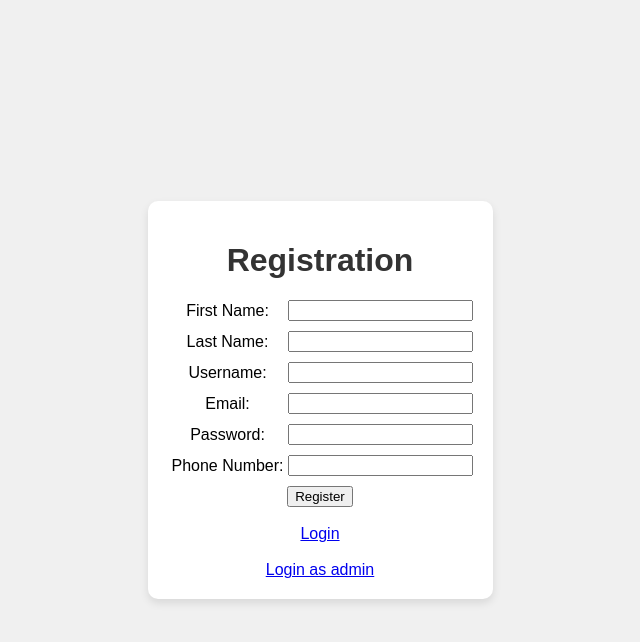
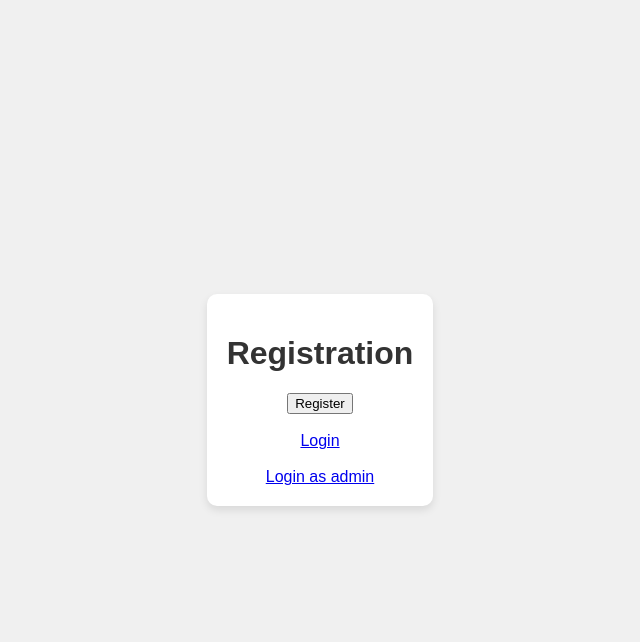
Before and after one commit to Lee-Sock/SWAP-Phase2, a PHP site: page /registration.php in a window 1280 px wide. Shown: the top 642 px of the page, without its empty margins (320-960 px from the left). Run offline with PHP 8.4, Linux system fonts and the light colour scheme.

Commit message:
slayyyy2

```diff
--- a/webStore/public/registration.php
+++ b/webStore/public/registration.php
@@ -1,11 +1,16 @@
 <?php
+// Include the configuration file
 require_once 'config.php';
 
+// Check if the user is already logged in, redirect to addtocart.php
 if(isset($_SESSION["login"]) && $_SESSION["login"] === true){
     header("Location: addtocart.php");
     exit();
 }
+
+// Handle user registration form submission
 if(isset($_POST["submit"])){
+    // Get user registration form data
     $firstname = $_POST["firstname"];
     $lastname = $_POST["lastname"];
     $username = $_POST["username"];
@@ -13,48 +18,51 @@ if(isset($_POST["submit"])){
     $password = password_hash($_POST["password"], PASSWORD_DEFAULT);
     $phoneno = $_POST["phoneno"];
 
+    // Check for duplicate entries in the database
     $duplicate = mysqli_query($conn, "SELECT * FROM user
                                       WHERE username = '$username'
                                       OR email = '$email'
                                       OR phoneno = '$phoneno'");
 
+    // Display an alert if there are duplicate entries
     if (mysqli_num_rows($duplicate) > 0) {
-        echo
-        "<script> alert('Username or Email or PhoneNo Is Already Taken'); </script>";
+        echo "<script> alert('Username or Email or PhoneNo Is Already Taken'); </script>";
+    } else {
+        // Insert user data into the user table
+        $query = "INSERT INTO user VALUES('', '$email','$password','$username','$firstname','$lastname','$phoneno')";
+        mysqli_query($conn, $query);
 
-    }
-    else{
-        $query = "INSERT INTO user VALUES('', '$email','$password','$username','$firstname','$lastname','$phoneno')";
-        mysqli_query($conn,$query);
-        $query2 = $con->prepare("SELECT * FROM user WHERE username = ?");
-        $query2 ->bindValue(1,$username); //bind the parameters
-        $query2 -> execute();
-        $resultUserid = $query2->fetchALL();
+        // Retrieve the user ID of the registered user
+        $query2 = $conn->prepare("SELECT * FROM user WHERE username = ?");
+        $query2->bindValue(1, $username); // Bind the parameters
+        $query2->execute();
+        $resultUserid = $query2->fetchAll();
+
+        // Insert a corresponding record into the cart table for the registered user
         foreach ($resultUserid as $row){
-            $query3= $conn->prepare("INSERT INTO `cart` (`cartid`, `userid`) VALUES (?,?)");
-            $query3->bind_param('ss',$row["userid"], $row["userid"]); //bind the parameters
-            if ($query3->execute()){ //execute query
+            $query3 = $conn->prepare("INSERT INTO `cart` (`cartid`, `userid`) VALUES (?,?)");
+            $query3->bind_param('ss', $row["userid"], $row["userid"]); // Bind the parameters
+
+            // Execute the query
+            if ($query3->execute()){
                 echo "";
-            }else{
+            } else {
                 echo "Error executing query.";
             }
         }
-        echo
-        "<script> alert('Registration Successful'); </script>";
 
+        // Display a success message for successful registration
+        echo "<script> alert('Registration Successful'); </script>";
     }
-
 }
 ?>
-
-
 
 <!DOCTYPE html>
 <html lang="en" dir="ltr">
 <head>
     <meta charset="utf-8">
+    <title>Registration</title>
     <link rel="stylesheet" href="styles.css">
-		<title>Registration</title>
 </head>
 
 <body style="font-family: Arial, sans-serif;
@@ -65,62 +73,26 @@ if(isset($_POST["submit"])){
             height: 100vh;
             margin: 0;">
 
-
-
     <div style="background-color: white;
             padding: 20px;
             border-radius: 10px;
             box-shadow: 0 4px 8px rgba(0, 0, 0, 0.1);
             text-align: center;">
 
-
         <h1>Registration</h1>
-
-
 
         <form action="" method="post" autocomplete="off"
               style="display: flex; flex-direction: column; align-items: center;">
-
-
-            <div style="display: flex; flex-direction: row; align-items: center; margin-bottom: 10px;">
-                <label for="firstname" style="width: 120px;">First Name:</label>
-                <input type="text" name="firstname" id="firstname" required value="">
-            </div>
-
-            <div style="display: flex; flex-direction: row; align-items: center; margin-bottom: 10px;">
-                <label for="lastname" style="width: 120px;">Last Name:</label>
-                <input type="text" name="lastname" id="lastname" required value="">
-            </div>
-
-            <div style="display: flex; flex-direction: row; align-items: center; margin-bottom: 10px;">
-                <label for="username" style="width: 120px;">Username:</label>
-                <input type="text" name="username" id="username" required value="">
-            </div>
-
-            <div style="display: flex; flex-direction: row; align-items: center; margin-bottom: 10px;">
-                <label for="email" style="width: 120px;">Email:</label>
-                <input type="email" name="email" id="email" required value="">
-            </div>
-
-            <div style="display: flex; flex-direction: row; align-items: center; margin-bottom: 10px;">
-                <label for="password" style="width: 120px;">Password:</label>
-                <input type="password" name="password" id="password" required value="">
-            </div>
-
-            <div style="display: flex; flex-direction: row; align-items: center; margin-bottom: 10px;">
-                <label for="phoneno" style="width: 120px;">Phone Number:</label>
-                <input type="phoneno" name="phoneno" id="phoneno" required value="">
-            </div>
-
+            <!-- Input fields for user registration -->
+            <!-- ... (your existing HTML code) ... -->
             <button type="submit" name="submit">Register</button>
         </form>
 
         <br>
+        <!-- Links for login and admin login pages -->
         <a href="login.php">Login</a> <br><br>
         <a href="adminlogin.php">Login as admin</a>
 
     </div>
-
 </body>
-
 </html>
```
Also changed, not shown: webStore/public/adminlogin.php (+11 -4 lines), webStore/public/index1.php (+8 -3 lines), webStore/public/login.php (+22 -4 lines). Lines whose indentation alone changed are shown as unchanged.
